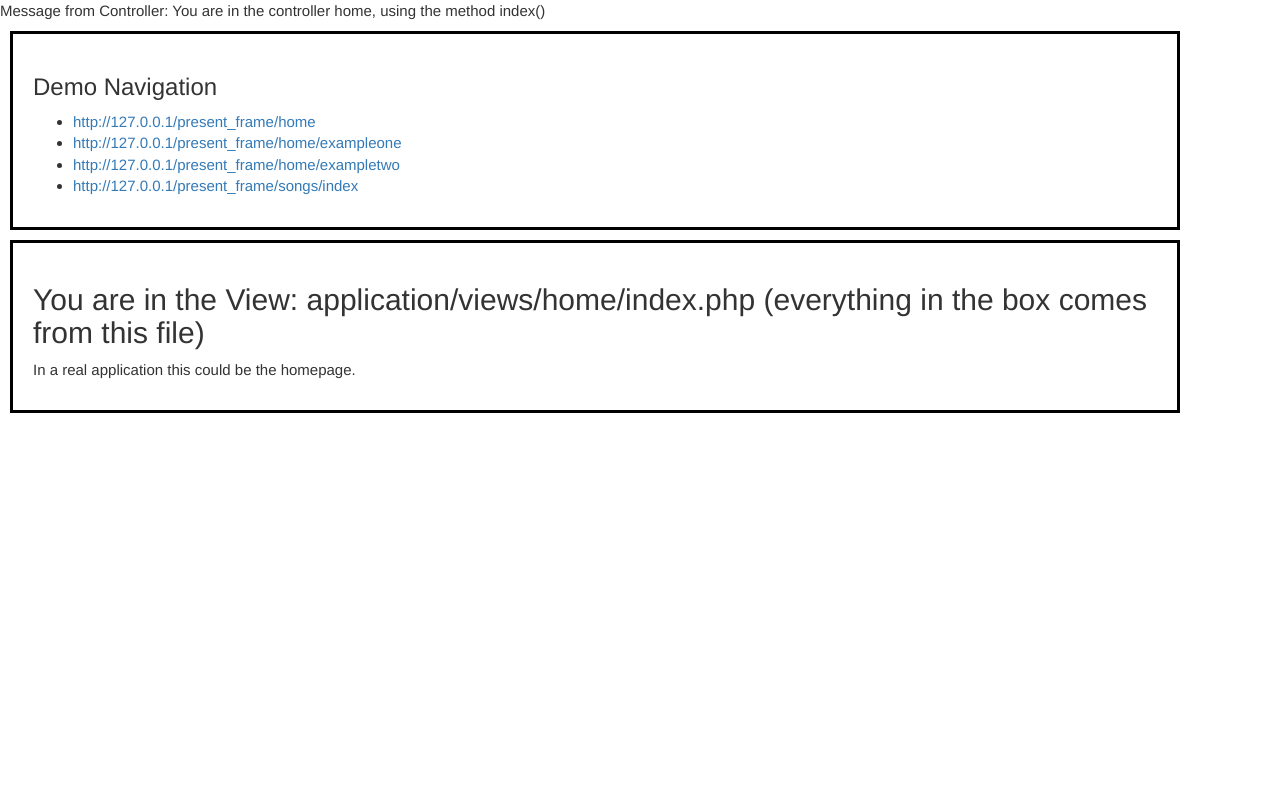
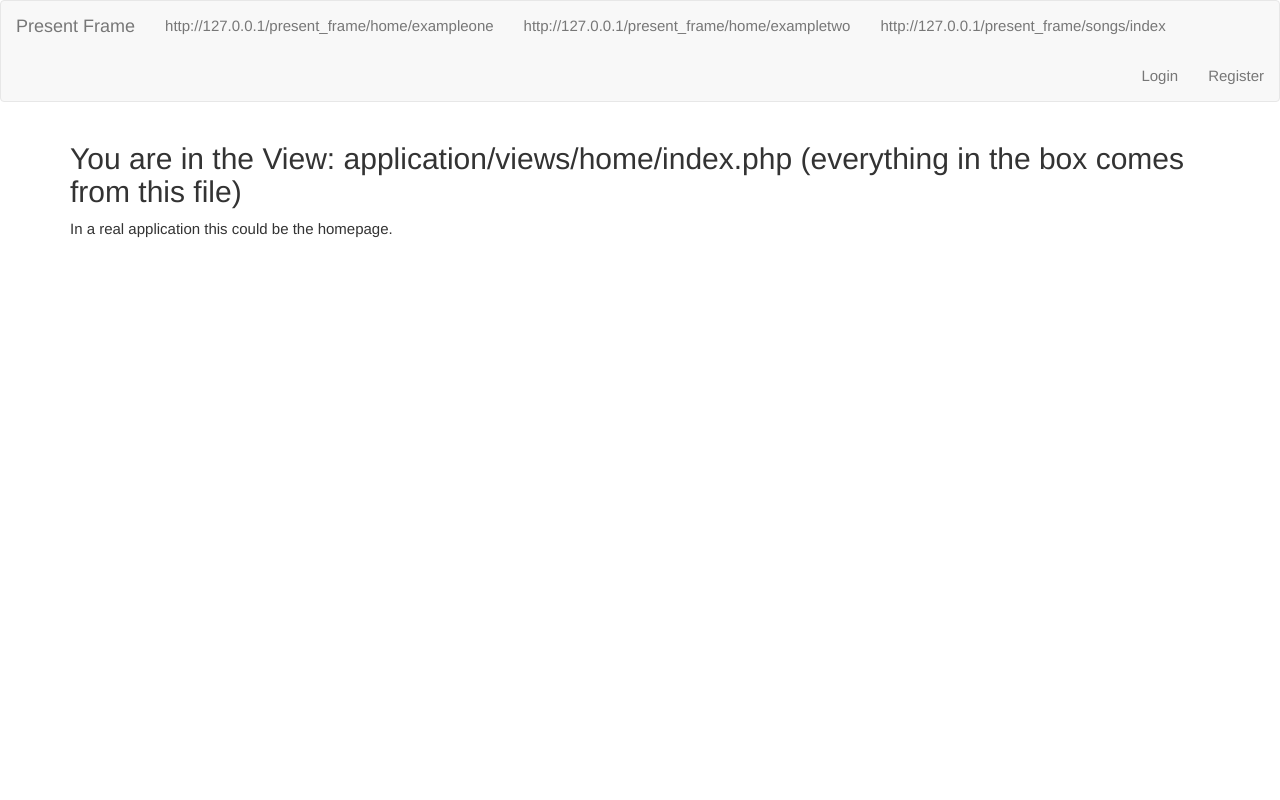
Before and after one commit to git-universe/present_frame, a PHP site: page /present_frame/ in a window 1280 px wide. Run offline with PHP 8.4, Linux system fonts and the light colour scheme; some libraries are stand-ins or nearby versions.

Commit message:
Minor visual tweaks
Tweaks before language in url implementation

```diff
--- a/application/controller/home.php
+++ b/application/controller/home.php
@@ -16,8 +16,6 @@ class Home extends Controller
      */
     public function index()
     {
-        // debug message to show where you are, just for the demo
-        echo 'Message from Controller: You are in the controller home, using the method index()';
         // load views. within the views we can echo out $songs and $amount_of_songs easily
         require 'application/views/_templates/header.php';
         require 'application/views/home/index.php';
--- a/application/views/_templates/header.php
+++ b/application/views/_templates/header.php
@@ -3,7 +3,7 @@
 <head>
     <meta charset="utf-8">
     <meta http-equiv="X-UA-Compatible" content="IE=edge">
-    <title>PHP MVC skeleton</title>
+    <title>Present Frame</title>
     <meta name="description" content="">
     <meta name="viewport" content="width=device-width, initial-scale=1.0">
     <!-- css -->
@@ -17,18 +17,28 @@
     <script src="<?php echo URL; ?>public/js/application.js"></script>
 </head>
 <body>
-<!-- header -->
-<div class="container">
-    <!-- navigation -->
-    <h3>Demo Navigation</h3>
-    <div class="navigation">
-        <ul>
-            <!-- same like "home" or "home/index" -->
-            <li><a href="<?php echo URL; ?>"><?php echo URL; ?>home</a></li>
+
+    <div class="navbar navbar-default">
+        <div class="navbar-header">
+            <button type="button" class="navbar-toggle" data-toggle="collapse" data-target=".navbar-responsive-collapse">
+                <span class="icon-bar"></span>
+                <span class="icon-bar"></span>
+                <span class="icon-bar"></span>
+            </button>
+            <a class="navbar-brand" href="<?php echo URL; ?>">Present Frame</a>
+        </div>
+
+        <div class="navbar-collapse collapse navbar-responsive-collapse">
+            <ul class="nav navbar-nav">
                 <li><a href="<?php echo URL; ?>home/exampleone"><?php echo URL; ?>home/exampleone</a></li>
                 <li><a href="<?php echo URL; ?>home/exampletwo"><?php echo URL; ?>home/exampletwo</a></li>
                 <!-- "songs" and "songs/index" are the same -->
                 <li><a href="<?php echo URL; ?>songs/"><?php echo URL; ?>songs/index</a></li>
             </ul>
+
+            <ul class="nav navbar-nav navbar-right">
+                    <li><a href="#">Login</a></li>
+                    <li><a href="#">Register</a></li>
+            </ul>
         </div>
     </div>
--- a/public/css/style.css
+++ b/public/css/style.css
@@ -13,12 +13,6 @@ table {
     font-size: 13px;
 }
 
-.container {
-    border: 3px solid #000;
-    padding: 20px;
-    margin: 10px;
-}
-
 .where-are-we-box {
     position: relative;
     left: -20px;
```
Lines whose indentation alone changed are shown as unchanged.
